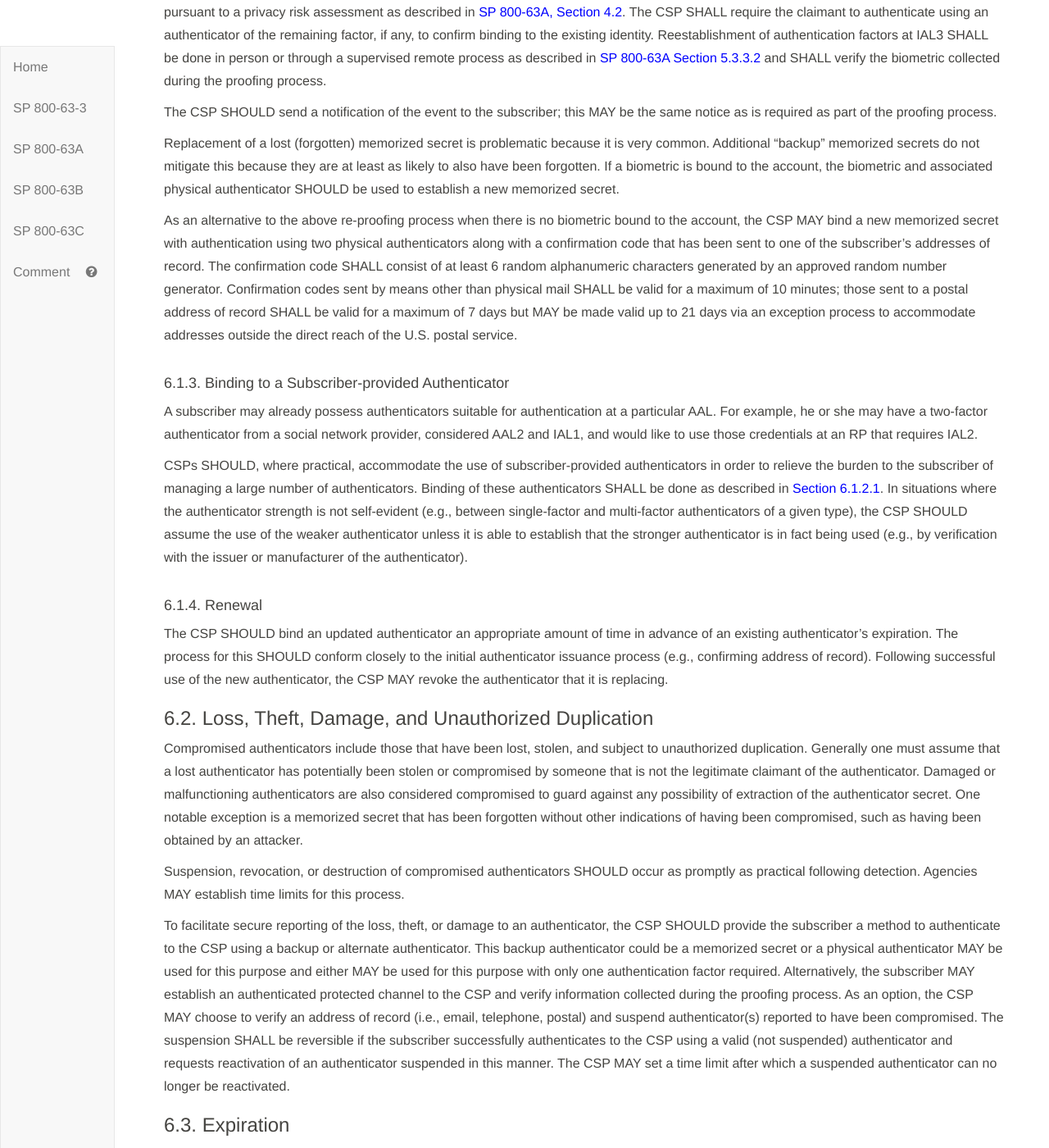
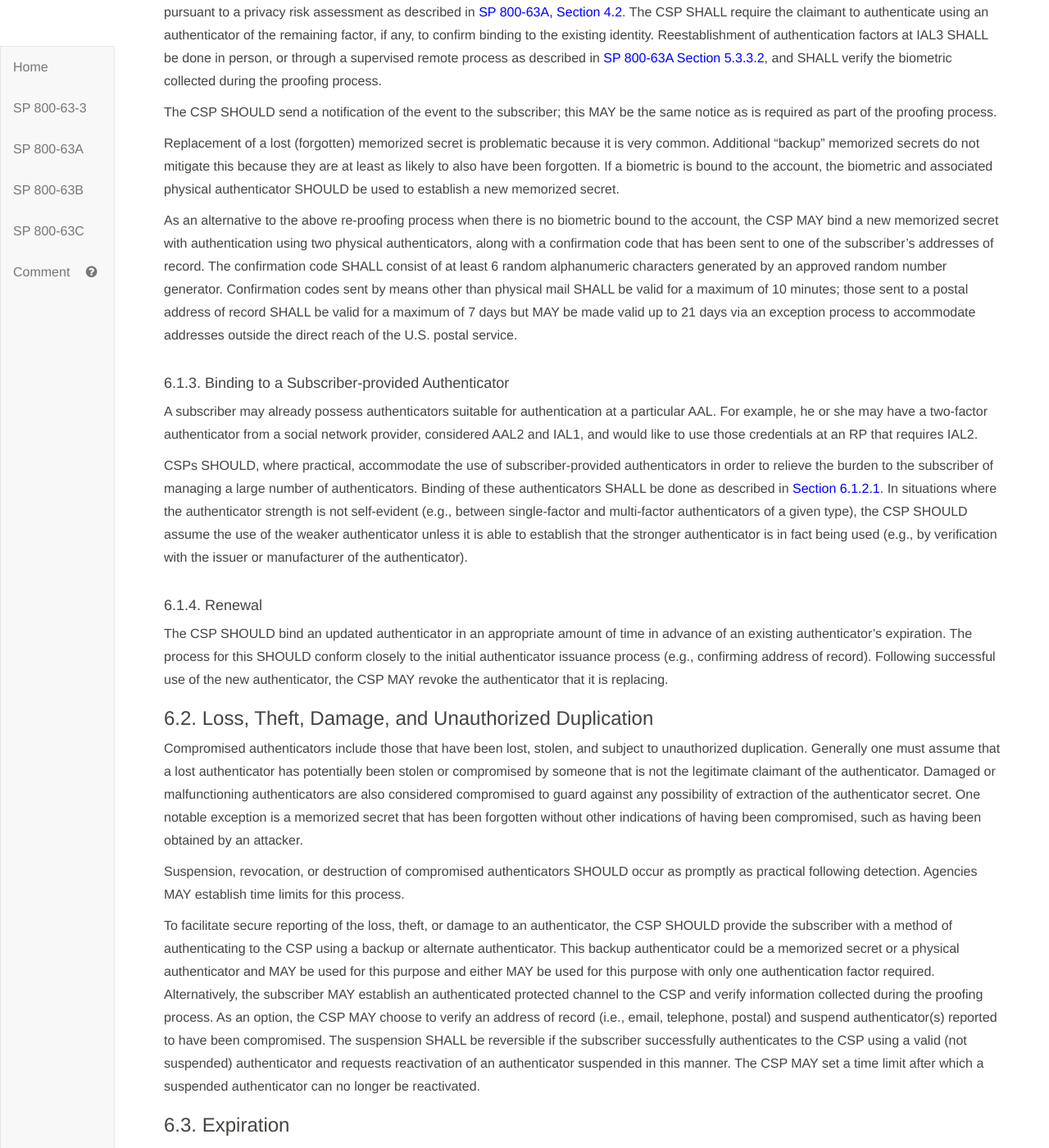
Before and after one commit to usnistgov/800-63-3, a Jekyll site: the page built from sp800-63b/sec6_lifecycle.md, in a window 1280 px wide and 1400 px high, scrolled down 2358 px. Shown: the whole window at 82% size. Built offline with Jekyll 4.4.1, drawn with Linux system fonts in a browser that asks for light colours; our own code applies the rules of GitHub Pages for plain Markdown files; some of the changed text lies outside the part shown.

Commit message:
copy edits sec6 Lifecycle

```diff
--- a/sp800-63b/sec6_lifecycle.md
+++ b/sp800-63b/sec6_lifecycle.md
@@ -64,13 +64,13 @@
 
 #### 6.1.2.3. <a name="replacement"></a> Replacement of Lost Authentication Factor
 
-If a subscriber loses all authenticators of a factor necessary to complete multi-factor authentication and has been identity proofed at IAL2 or IAL3, that subscriber SHALL repeat the identity proofing process described in [SP 800-63A](sp800-63a.html). An abbreviated proofing process, confirming the binding of the claimant to previously-supplied evidence MAY be used if the CSP has retained the evidence from the original proofing process pursuant to a privacy risk assessment as described in [SP 800-63A, Section 4.2](sp800-63a.html#genProofReqs). The CSP SHALL require the claimant to authenticate using an authenticator of the remaining factor, if any, to confirm binding to the existing identity. Reestablishment of authentication factors at IAL3 SHALL be done in person or through a supervised remote process as described in [SP 800-63A Section 5.3.3.2](sp800-63a.html#supervised) and SHALL verify the biometric collected during the proofing process.
+If a subscriber loses all authenticators of a factor necessary to complete multi-factor authentication and has been identity proofed at IAL2 or IAL3, that subscriber SHALL repeat the identity proofing process described in [SP 800-63A](sp800-63a.html). An abbreviated proofing process, confirming the binding of the claimant to previously-supplied evidence, MAY be used if the CSP has retained the evidence from the original proofing process pursuant to a privacy risk assessment as described in [SP 800-63A, Section 4.2](sp800-63a.html#genProofReqs). The CSP SHALL require the claimant to authenticate using an authenticator of the remaining factor, if any, to confirm binding to the existing identity. Reestablishment of authentication factors at IAL3 SHALL be done in person, or through a supervised remote process as described in [SP 800-63A Section 5.3.3.2](sp800-63a.html#supervised), and SHALL verify the biometric collected during the proofing process.
 
 The CSP SHOULD send a notification of the event to the subscriber; this MAY be the same notice as is required as part of the proofing process.
 
 Replacement of a lost (forgotten) memorized secret is problematic because it is very common. Additional "backup" memorized secrets do not mitigate this because they are at least as likely to also have been forgotten. If a biometric is bound to the account, the biometric and associated physical authenticator SHOULD be used to establish a new memorized secret.
 
-As an alternative to the above re-proofing process when there is no biometric bound to the account, the CSP MAY bind a new memorized secret with authentication using two physical authenticators along with a confirmation code that has been sent to one of the subscriber's addresses of record. The confirmation code SHALL consist of at least 6 random alphanumeric characters generated by an approved random number generator. Confirmation codes sent by means other than physical mail SHALL be valid for a maximum of 10 minutes; those sent to a postal address of record SHALL be valid for a maximum of 7 days but MAY be made valid up to 21 days via an exception process to accommodate addresses outside the direct reach of the U.S. postal service.
+As an alternative to the above re-proofing process when there is no biometric bound to the account, the CSP MAY bind a new memorized secret with authentication using two physical authenticators, along with a confirmation code that has been sent to one of the subscriber's addresses of record. The confirmation code SHALL consist of at least 6 random alphanumeric characters generated by an approved random number generator. Confirmation codes sent by means other than physical mail SHALL be valid for a maximum of 10 minutes; those sent to a postal address of record SHALL be valid for a maximum of 7 days but MAY be made valid up to 21 days via an exception process to accommodate addresses outside the direct reach of the U.S. postal service.
 
 #### 6.1.3. Binding to a Subscriber-provided Authenticator
 
@@ -80,7 +80,7 @@
 
 #### 6.1.4. Renewal
 
-The CSP SHOULD bind an updated authenticator an appropriate amount of time in advance of an existing authenticator's expiration. The process for this SHOULD conform closely to the initial authenticator issuance process (e.g., confirming address of record). Following successful use of the new authenticator, the CSP MAY revoke the authenticator that it is replacing.
+The CSP SHOULD bind an updated authenticator in an appropriate amount of time in advance of an existing authenticator's expiration. The process for this SHOULD conform closely to the initial authenticator issuance process (e.g., confirming address of record). Following successful use of the new authenticator, the CSP MAY revoke the authenticator that it is replacing.
 
 ### 6.2. Loss, Theft, Damage, and Unauthorized Duplication
 
@@ -88,7 +88,7 @@
 
 Suspension, revocation, or destruction of compromised authenticators SHOULD occur as promptly as practical following detection. Agencies MAY establish time limits for this process.
 
-To facilitate secure reporting of the loss, theft, or damage to an authenticator, the CSP SHOULD provide the subscriber a method to authenticate to the CSP using a backup or alternate authenticator. This backup authenticator could be a memorized secret or a physical authenticator MAY be used for this purpose and either MAY be used for this purpose with only one authentication factor required. Alternatively, the subscriber MAY establish an authenticated protected channel to the CSP and verify information collected during the proofing process. As an option, the CSP MAY choose to verify an address of record (i.e., email, telephone, postal) and suspend authenticator(s) reported to have been compromised. The suspension SHALL be reversible if the subscriber successfully authenticates to the CSP using a valid (not suspended) authenticator and requests reactivation of an authenticator suspended in this manner. The CSP MAY set a time limit after which a suspended authenticator can no longer be reactivated.
+To facilitate secure reporting of the loss, theft, or damage to an authenticator, the CSP SHOULD provide the subscriber with a method of authenticating to the CSP using a backup or alternate authenticator. This backup authenticator could be a memorized secret or a physical authenticator and MAY be used for this purpose and either MAY be used for this purpose with only one authentication factor required. Alternatively, the subscriber MAY establish an authenticated protected channel to the CSP and verify information collected during the proofing process. As an option, the CSP MAY choose to verify an address of record (i.e., email, telephone, postal) and suspend authenticator(s) reported to have been compromised. The suspension SHALL be reversible if the subscriber successfully authenticates to the CSP using a valid (not suspended) authenticator and requests reactivation of an authenticator suspended in this manner. The CSP MAY set a time limit after which a suspended authenticator can no longer be reactivated.
 
 ### 6.3. Expiration
 
```
Also changed, not shown: other parts of sp800-63b/sec6_lifecycle.md (+6 -6 lines).
